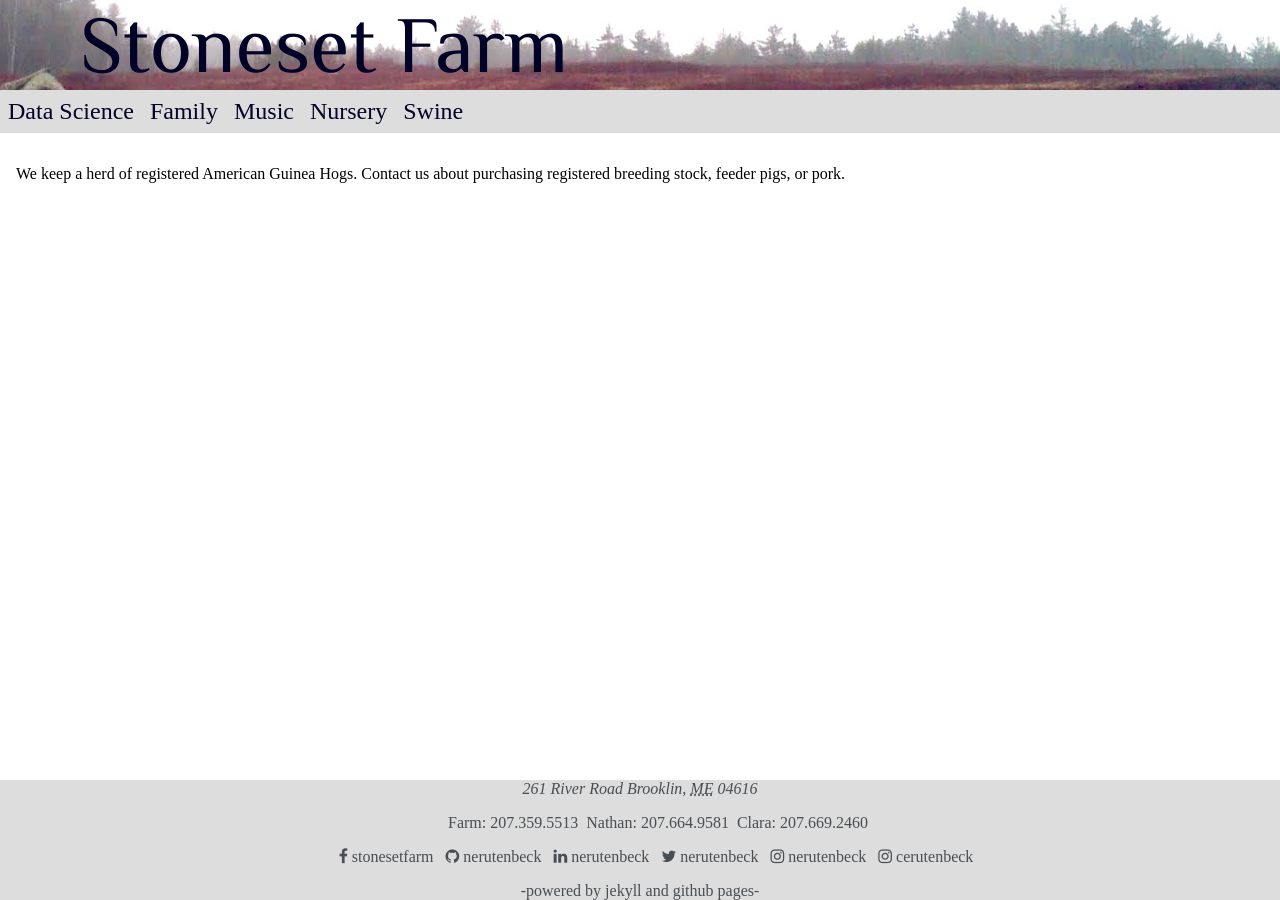
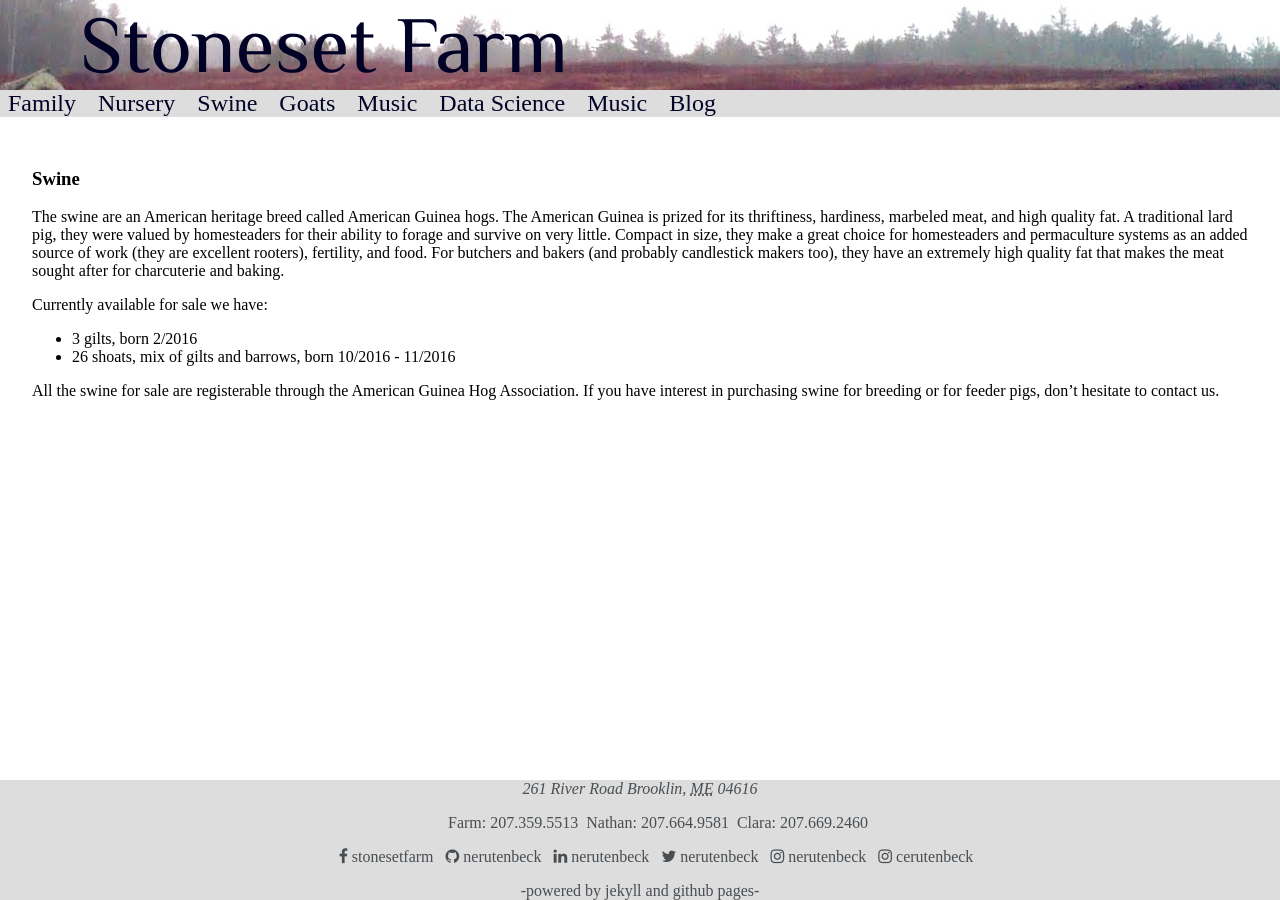
Before and after one commit to stonesetfarm/stonesetfarm.github.io, a Jekyll site: the page built from _pages/03_swine.md, in a window 1280 px wide. Built offline with Jekyll 4.4.1, drawn with Linux system fonts in a browser that asks for light colours; nearby versions of some CDN libraries; some web fonts are replaced.

Commit message:
Stable site

```diff
--- a/_config.yml
+++ b/_config.yml
@@ -17,13 +17,14 @@ title: Stoneset Farm
 email: nerutenbeck@gmail.com
 description: Stoneset Farm is the home of the Rutenbeck family and our many projects.
 baseurl: "" # the subpath of your site, e.g. /blog
-url: "https://stonesetfarm.github.io" # the base hostname & protocol for your site, e.g. http://example.com
+url: "https://stonesetfarm.com" # the base hostname & protocol for your site, e.g. http://example.com
 instagram_username: nerutenbeck
 twitter_username: nerutenbeck
 github_username: nerutenbeck
 linkedin_username: nerutenbeck
 facebook_username: stonesetfarm
 # Build settings
+include: ["_pages"]
 markdown: kramdown
 sass:
   sass_dir: _sass
--- a/_includes/header.html
+++ b/_includes/header.html
@@ -14,6 +14,11 @@
                 </li>
                 {% endif %}
                 {% endfor %}
+                <li>
+                    <a class="page-link" href="{{ page.url | prepend: site.baseurl}}">
+                    Blog
+                    </a>
+                </li>
             </ul>
         </div>
     </nav>
--- /dev/null
+++ b/_pages/03_swine.md
@@ -0,0 +1,25 @@
+---
+title: Swine
+layout: default
+permalink: /swine/
+---
+
+# Swine
+The swine are an American heritage
+breed called American Guinea hogs. The American Guinea is prized for its
+thriftiness, hardiness, marbeled meat, and high quality fat. A traditional lard
+pig, they were valued by homesteaders for their ability to forage and survive
+on very little. Compact in size, they make a great choice for homesteaders
+and permaculture systems as an added source of work (they are excellent
+rooters), fertility, and food. For butchers and bakers (and probably
+candlestick makers too), they have an extremely high quality fat that makes the
+meat sought after for charcuterie and baking.
+
+Currently available for sale we have:
+
+- 3 gilts, born 2/2016
+- 26 shoats, mix of gilts and barrows, born 10/2016 - 11/2016
+
+All the swine for sale are registerable through the American Guinea Hog Association.
+If you have interest in purchasing swine for breeding or for feeder pigs, don't
+hesitate to contact us.
--- a/_sass/_base.scss
+++ b/_sass/_base.scss
@@ -9,11 +9,6 @@ body {
     font-weight: $body-font-weight;
     margin: 0;
     padding: 0;
-}
-
-.content {
-    padding: 1em;
-    width: 100%;
 }
 
 // Masthead //
@@ -45,24 +40,25 @@ body {
         background-color: $site-nav-background-color;
     }
 
-    li a {
+    li {
+        display: inline;
+    }
+
+    a {
         text-decoration: none;
         font-size: $site-nav-font-size;
         color: $site-nav-font-color;
         padding: 8px;
-        display: block;
-        float: left;
     }
 }
 
+// Body //
 
-// footer //
-
-.wrapper {
+.content {
+    padding: 2em;
 }
 
-.trigger {
-}
+// Footer //
 
 .site-footer {
     width: 100%;
--- a/swine.md
+++ /dev/null
@@ -1,8 +0,0 @@
----
-layout: default
-title: Swine
-permalink: /swine/
----
-
-We keep a herd of registered American Guinea Hogs. Contact us about purchasing
-registered breeding stock, feeder pigs, or pork.
```
Also changed, not shown: _pages/01_family.md (added, +10 -0 lines), _pages/02_nursery.md (added, +10 -0 lines), _pages/04_goats.md (added, +8 -0 lines), _pages/05_music.md (added, +7 -0 lines), _pages/06_data_science.md (added, +17 -0 lines), data_science.md (deleted, +0 -7 lines), family.md (deleted, +0 -8 lines), music.md (+5 -2 lines), nursery.md (deleted, +0 -9 lines).
